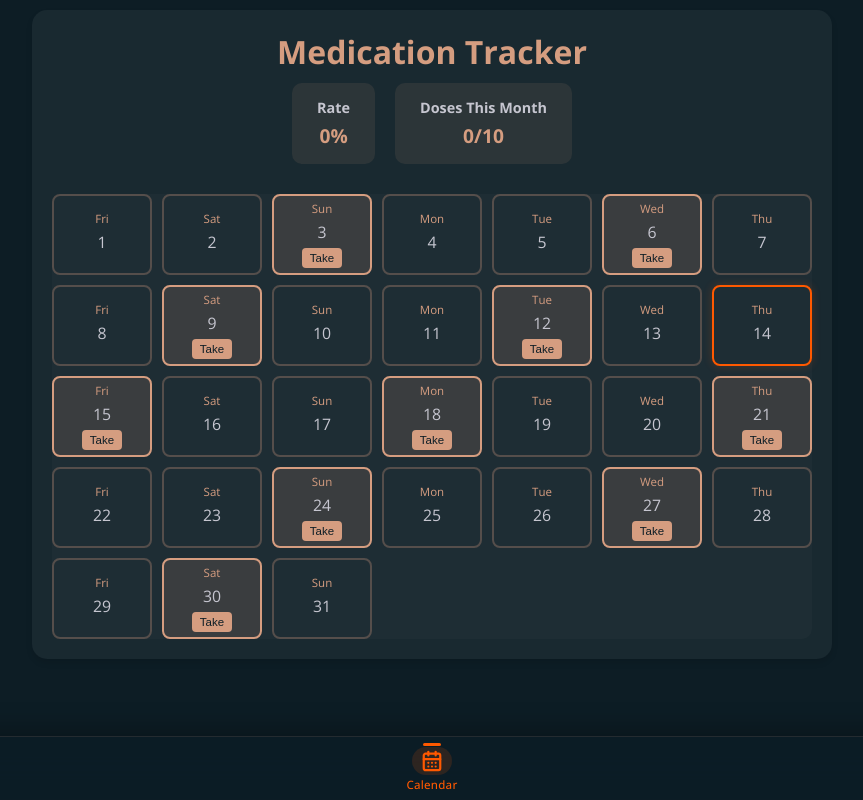
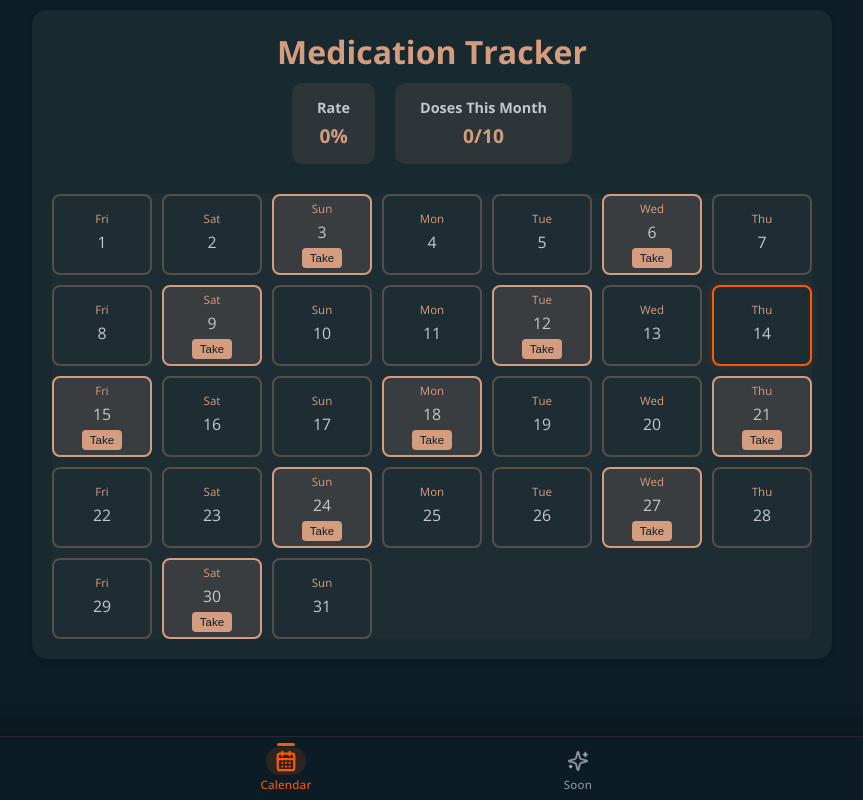
Before and after one commit to ehabmansour1/medication, a Next.js app in the folder next/: page / in a window 1280 px wide. Shown: the whole page, without its empty margins (208-1071 px from the left). Built offline with nearby package versions, Linux system fonts and the light colour scheme; no server answers; the database is empty.

Commit message:
Add 'Soon' navigation item to BottomNav

```diff
--- a/next/components/BottomNav.tsx
+++ b/next/components/BottomNav.tsx
@@ -2,7 +2,7 @@
 
 import Link from "next/link";
 import { usePathname } from "next/navigation";
-import { CalendarDays, type LucideIcon } from "lucide-react";
+import { CalendarDays, Sparkles, type LucideIcon } from "lucide-react";
 
 type NavItem = {
   href: string;
@@ -12,6 +12,7 @@ type NavItem = {
 
 const items: NavItem[] = [
   { href: "/", label: "Calendar", Icon: CalendarDays },
+  { href: "/other", label: "Soon", Icon: Sparkles },
 ];
 
 export default function BottomNav() {
```
